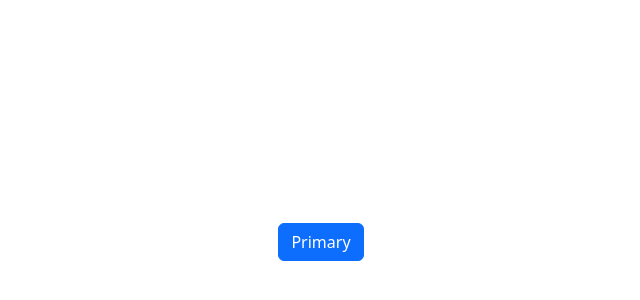
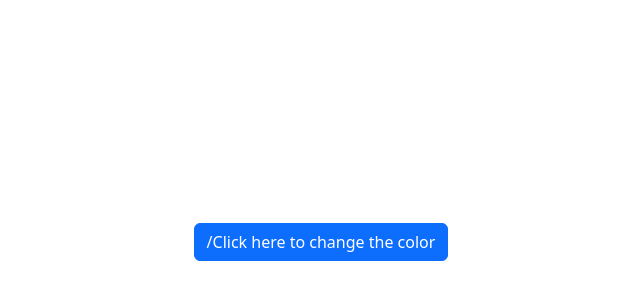
Before and after one commit to aliydgi/Background-colors, a plain HTML site: page index.html in a window 1280 px wide. Shown: the part 158-458 px from the top of the page, without its empty margins (319-959 px from the left). Drawn offline with nearby package versions, Linux system fonts and the light colour scheme.

Commit message:
Update index.html

```diff
--- a/index.html
+++ b/index.html
@@ -10,7 +10,7 @@
 </head>
 <body>
     <div class="container">
-        <button onclick="changecolor()" type="button" class="btn btn-primary">Primary</button>
+        <button onclick="changecolor()" type="button" class="btn btn-primary">/Click here to change the color</button>
     </div>
     <script src="app.js"></script>
 </body>
```
